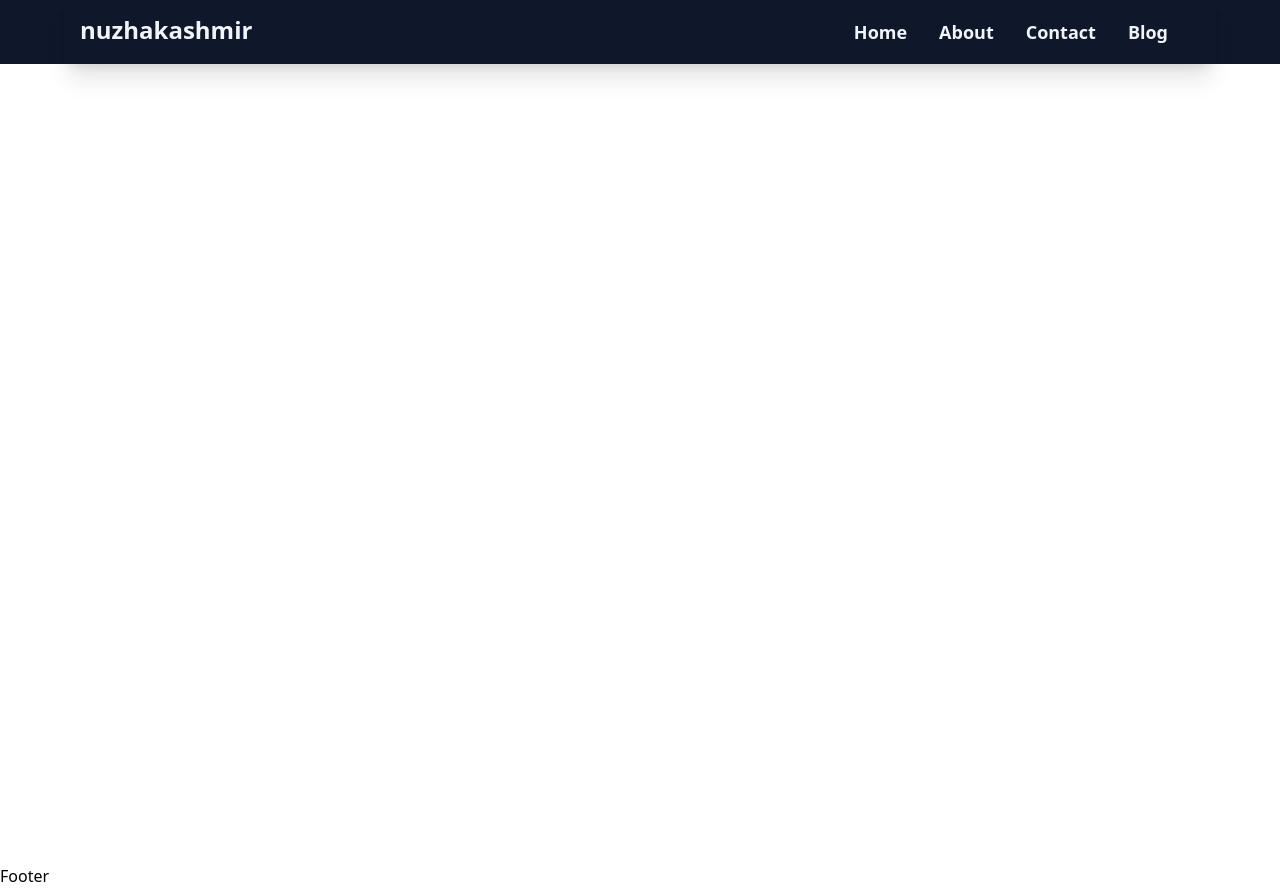
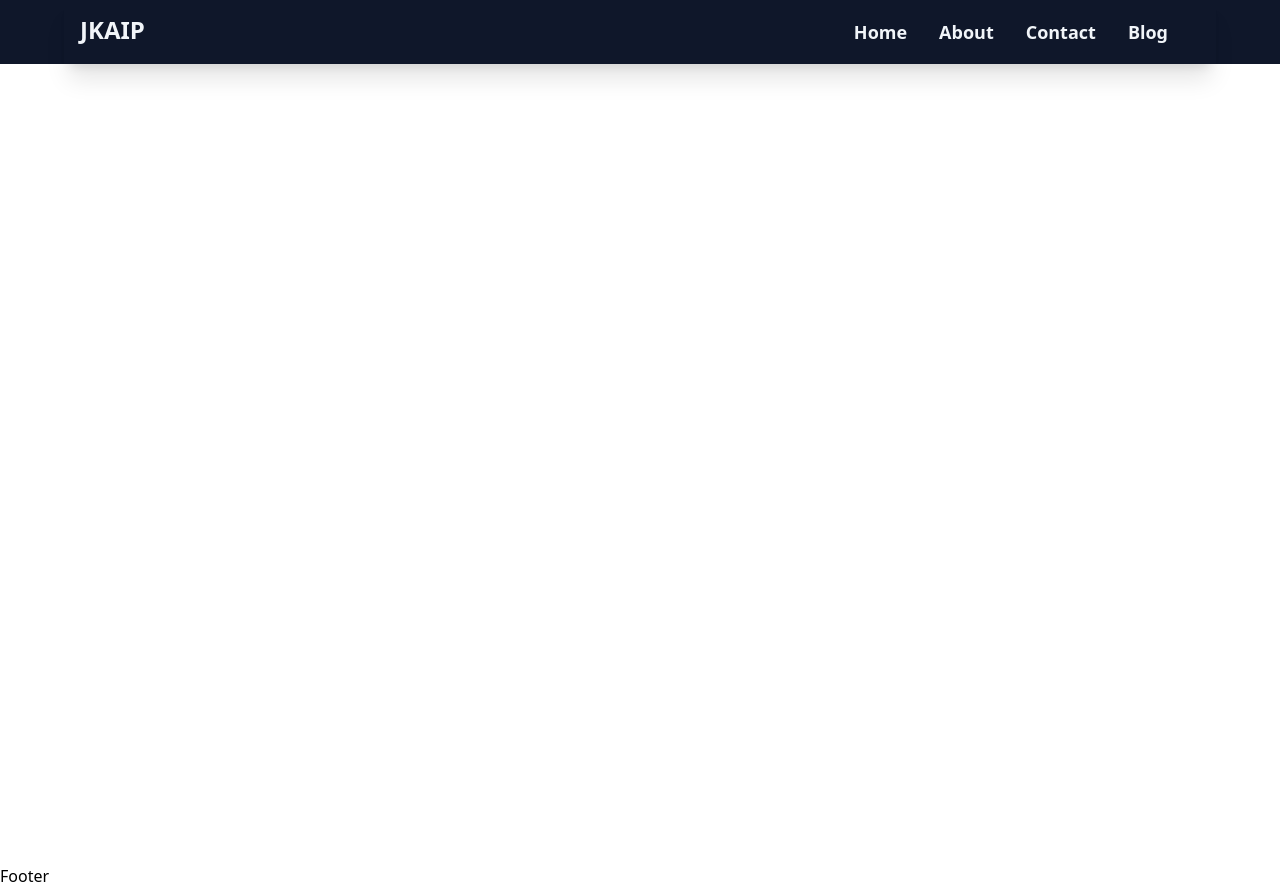
Before and after one commit to qashifpeer/jkaip, a Next.js app: page / in a window 1280 px wide. Built offline with nearby package versions, Linux system fonts and the light colour scheme.

Commit message:
Initial code

```diff
--- a/src/components/Nav/Navbar.tsx
+++ b/src/components/Nav/Navbar.tsx
@@ -28,7 +28,7 @@
           /> */}
 
           <h2 className="text-2xl font-bold leading-tight md:pb-1  ">
-            nuzha<span className="text-primary">kashmir</span>
+            JK<span className="text-primary">AIP</span>
           </h2>
         </div>
         </Link>
```
